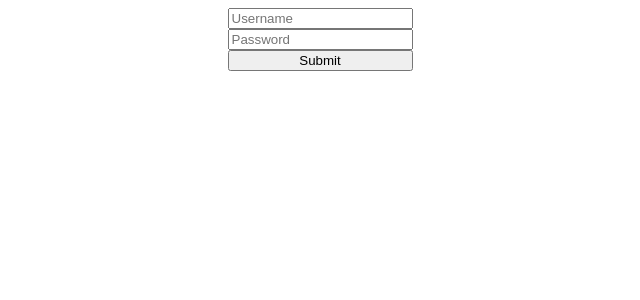
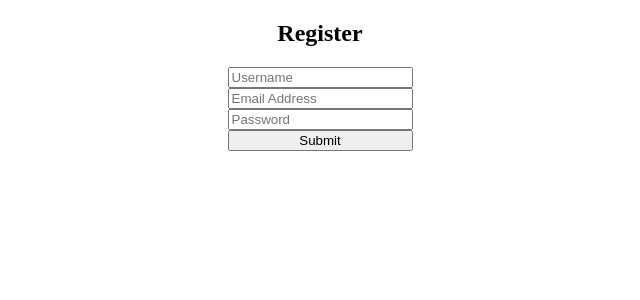
Before and after one commit to DejanBelic/React-Hooks-u, a React (Create React App) app: page / in a window 1280 px wide. Shown: the top 300 px of the page, without its empty margins (320-960 px from the left). Built offline with nearby package versions, Linux system fonts and the light colour scheme.

Commit message:
Implementing a register form with a single state value

```diff
--- /dev/null
+++ b/src/Register.js
@@ -0,0 +1,62 @@
+import React, { useState } from 'react';
+
+const initialFormState = {
+    username: "",
+    email:"",
+    password: ""
+};
+
+export default function Register() {
+    const [form, setForm] = useState(initialFormState);
+    const [user,setUser] = useState(null);
+
+    const handleChange = event => {
+        setForm({
+            ...form,
+            [event.target.name]: event.target.value
+        })
+    };
+
+    const handleSubmit = event => {
+        event.preventDefault();
+        setUser(form);
+        setForm(initialFormState);
+    };
+
+    return ( <div style={{ textAlign: 'center' }}>
+        <h2>Register</h2>
+        <form
+            action=""
+            style={{
+                display: 'grid',
+                alignItems: 'center',
+                justifyContent: 'center'
+            }}
+            onSubmit={handleSubmit}
+        >
+            <input
+                type="text"
+                name="username"
+                placeholder="Username"
+                onChange={handleChange}
+                value={form.username}
+            />
+            <input
+                type="email"
+                name="email"
+                placeholder="Email Address"
+                onChange={handleChange}
+                value={form.email}
+            />
+            <input
+                type="password"
+                name="password"
+                placeholder="Password"
+                onChange={handleChange}
+                value={form.password}
+            />
+            <button type="submit">Submit</button>
+        </form>
+        {user && JSON.stringify(user, null, 2)}
+    </div>)
+}
--- a/src/index.js
+++ b/src/index.js
@@ -2,6 +2,7 @@
 import ReactDOM from 'react-dom';
 // import App from './App';
 // import App from './AppFunction';
-import App from './Login';
+// import App from './Login';
+import App from './Register';
 
 ReactDOM.render(<App />, document.getElementById('root'));
```
